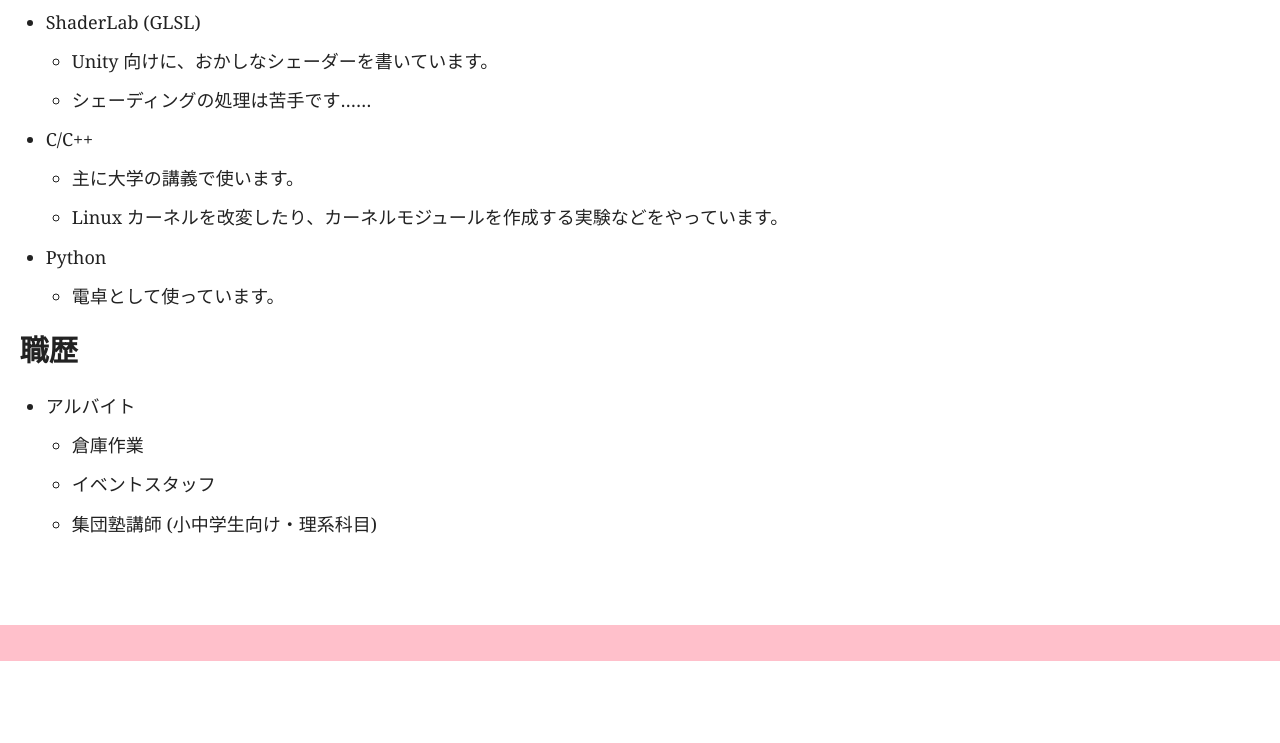
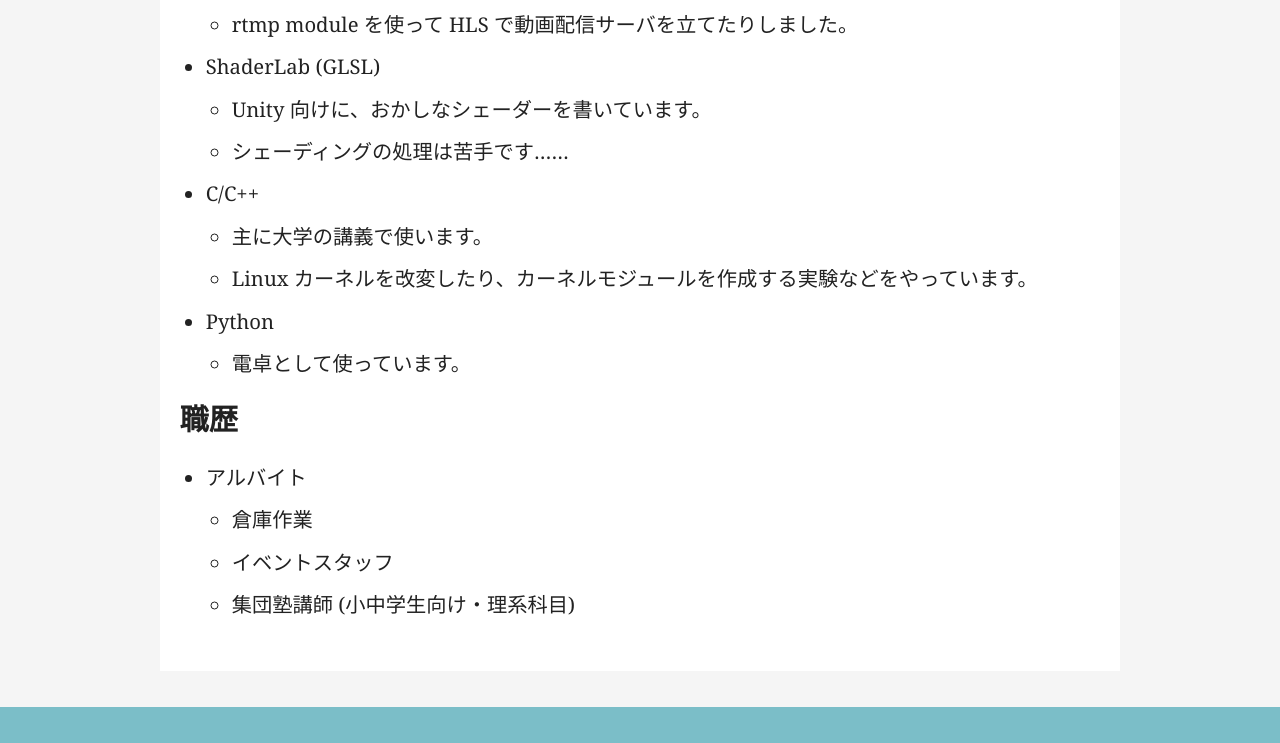
Before and after one commit to sh1mc/www.sh1m.com, a Gatsby site: page / in a window 1280 px wide. Shown: the part 900-1643 px from the top of the page. Before the commit the page ends 1561 px from the top, so only its background shows below. Built offline with nearby package versions, Linux system fonts and the light colour scheme; Gatsby itself is replaced by a stand-in of ours.

Commit message:
modify styles

```diff
--- a/src/components/footer.js
+++ b/src/components/footer.js
@@ -11,5 +11,5 @@ export default Footer
 const FooterElem = styled.footer`
 	margin-top: 2rem;
 	padding-bottom: 2rem;
-	background: ${Color.secondary};
+	background: ${Color.primaly};
 `
--- a/src/components/header.js
+++ b/src/components/header.js
@@ -52,7 +52,6 @@ const Wrapper = styled.div`
 
 const HeaderElem = styled.header`
       background: ${Color.primaly};
-      margin-bottom: 1.45rem;
 `
 
 const HeaderLink = styled(Link)`
--- a/src/components/layout.js
+++ b/src/components/layout.js
@@ -21,11 +21,13 @@ const Layout = ({ children }) => {
 
   return (
     <>
-      <Header siteTitle={data.site.siteMetadata?.title || `Title`} />
-	  <Wrapper>
-        <main>{children}</main>
-      </Wrapper>
-	  <Footer />
+	  <Root>
+	    <Header siteTitle={data.site.siteMetadata?.title || `Title`} />
+		<Wrapper>
+		  <main>{children}</main>
+		</Wrapper>
+		<Footer />
+	  </Root>
     </>
   )
 }
@@ -34,11 +36,21 @@ Layout.propTypes = {
   children: PropTypes.node.isRequired,
 }
 
+export default Layout
+
 const Wrapper = styled.div`
 	margin: 0 auto;
-	maxWidth: 960;
-	padding: 0 1.0875rem 1.45rem;
+	max-width: 960px;
+	padding: 1.5rem 1.0875rem 1.45rem;
 	color: ${Color.text};
+	background: ${Color.secondary};
 `
 
-export default Layout
+const Root = styled.html`
+  -ms-text-size-adjust: 100%;
+  -webkit-text-size-adjust: 100%;
+  font: 112.5%/1.45em georgia, serif, sans-serif;
+  box-sizing: border-box;
+  overflow-y: scroll;
+  background: ${Color.background};
+`
--- a/src/lib/consts.js
+++ b/src/lib/consts.js
@@ -1,6 +1,6 @@
 export const Color = {
 	primaly: "#7bbec8",
-	secondary: "pink",
-	background: "white",
+	secondary: "white",
+	background: "whitesmoke",
 	text: "#222222",
 }
--- a/src/styles/main.js
+++ b/src/styles/main.js
@@ -1,4 +1,5 @@
 import styled from "styled-components"
+import { Color } from "../lib/consts"
 
 export const Root = styled.html`
   -ms-text-size-adjust: 100%;
@@ -36,7 +37,7 @@ const Common = `
 
 const Heading = `
 	${Common}
-	color: inherit;
+	color: ${Color.text};
 	font-family: -apple-system, BlinkMacSystemFont, Segoe UI, Roboto, Oxygen,
 	  Ubuntu, Cantarell, Fira Sans, Droid Sans, Helvetica Neue, sans-serif;
 	font-weight: bold;
```
